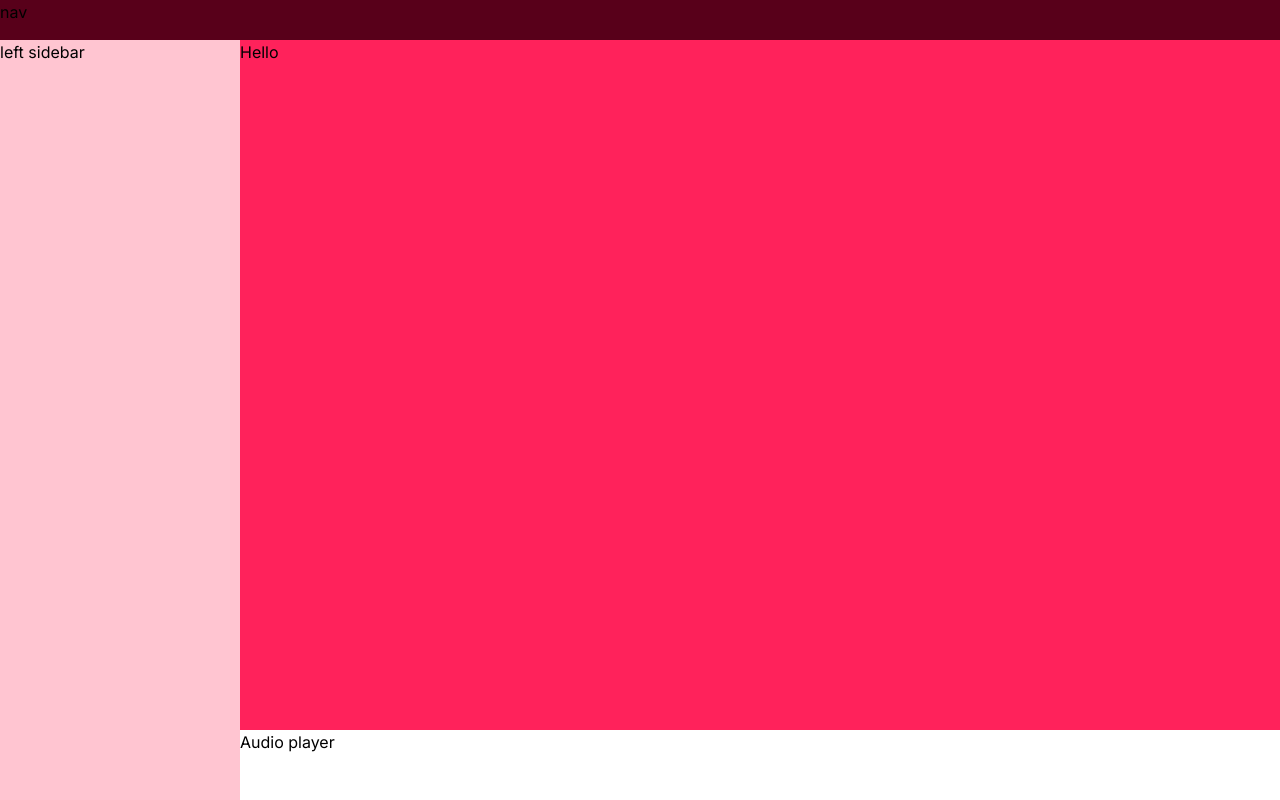
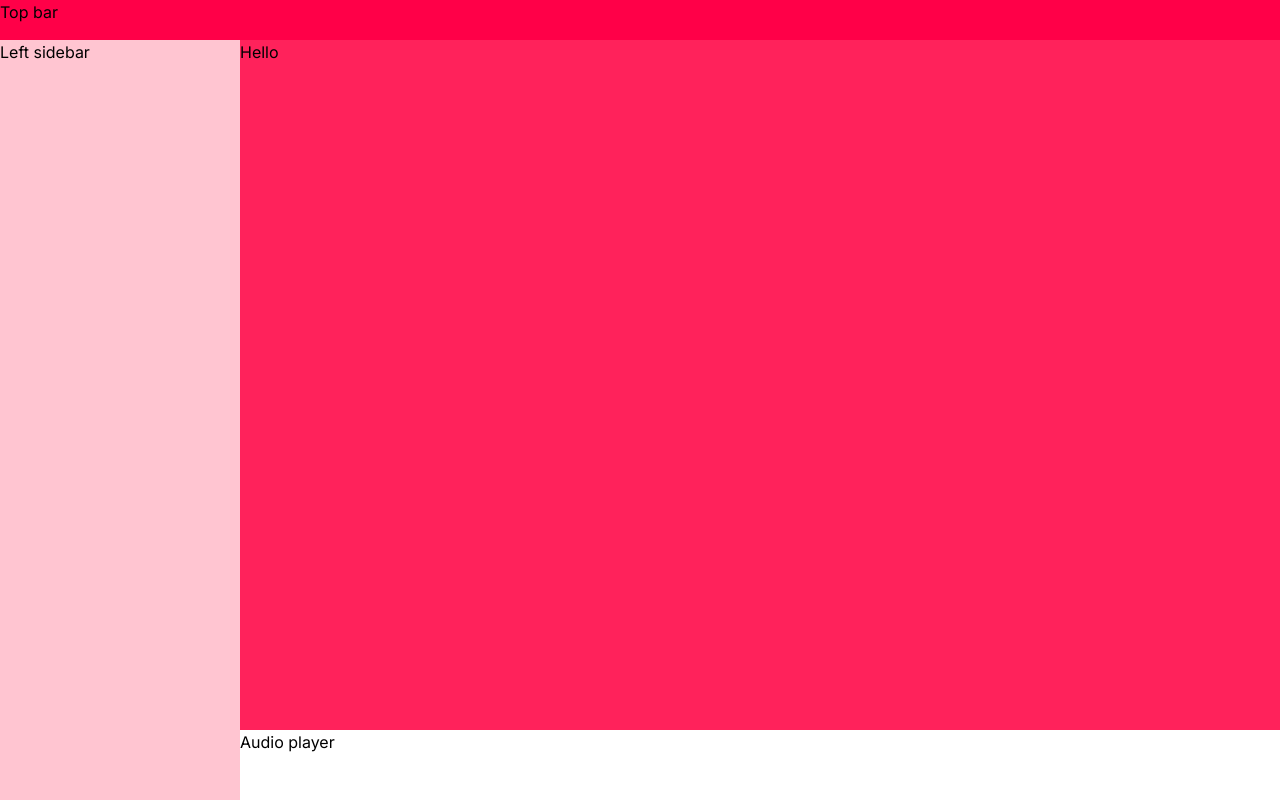
Before and after one commit to jakubabrahoim/Radio-Steam-v2, a Next.js app: page /app in a window 1280 px wide. Built offline with nearby package versions, Linux system fonts and the light colour scheme.

Commit message:
create main layout components

```diff
--- a/app/app/layout.tsx
+++ b/app/app/layout.tsx
@@ -1,3 +1,6 @@
+import AudioPlayer from '@/components/AudioPlayer';
+import LeftSidebar from '@/components/layout/LeftSidebar';
+import TopBar from '@/components/layout/TopBar';
 import { Inter } from 'next/font/google';
 import React from 'react';
 
@@ -8,14 +11,18 @@ export default function AppLayout({ children }: { children: React.ReactNode }) {
         <html lang='en'>
             <body className={inter.className}>
                 <div className='grid-container'>
-                    <div className=' top-bar bg-fuchsia-950'>nav</div>
+                    <div className='top-bar bg-fuchsia-600'>
+                        <TopBar />
+                    </div>
                     <div className='left-sidebar bg-fuchsia-200'>
-                        left sidebar
+                        <LeftSidebar />
                     </div>
                     <div className='main-content bg-fuchsia-500'>
                         {children}
                     </div>
-                    <div className='bottom-bar bg-white'>Audio player</div>
+                    <div className='bottom-bar bg-white'>
+                        <AudioPlayer />
+                    </div>
                 </div>
             </body>
         </html>
--- /dev/null
+++ b/components/AudioPlayer.tsx
@@ -0,0 +1,3 @@
+export default function AudioPlayer() {
+    return <div className='h-full w-full'>Audio player</div>;
+}
--- /dev/null
+++ b/components/layout/LeftSidebar.tsx
@@ -0,0 +1,3 @@
+export default function LeftSidebar() {
+    return <div className='h-full w-full'>Left sidebar</div>;
+}
--- /dev/null
+++ b/components/layout/TopBar.tsx
@@ -0,0 +1,3 @@
+export default function TopBar() {
+    return <div className='h-full w-full'>Top bar</div>;
+}
```
